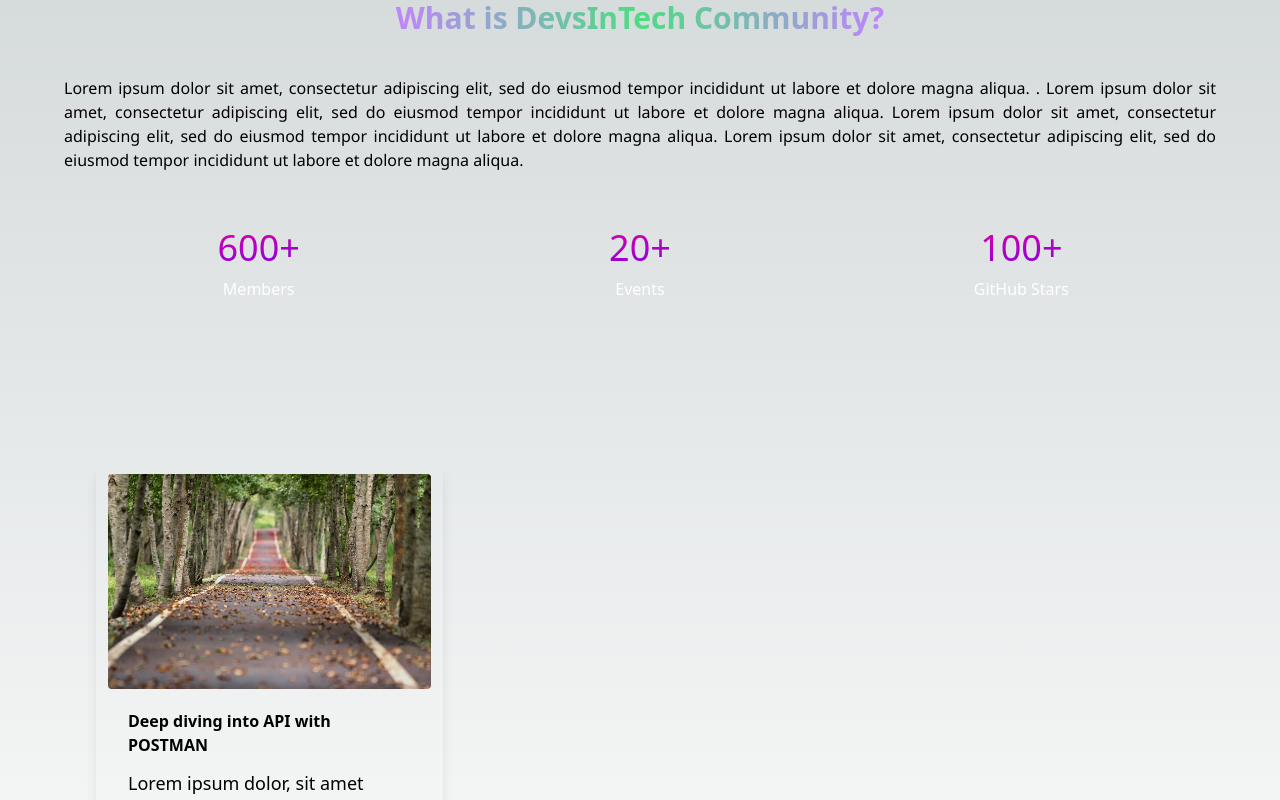
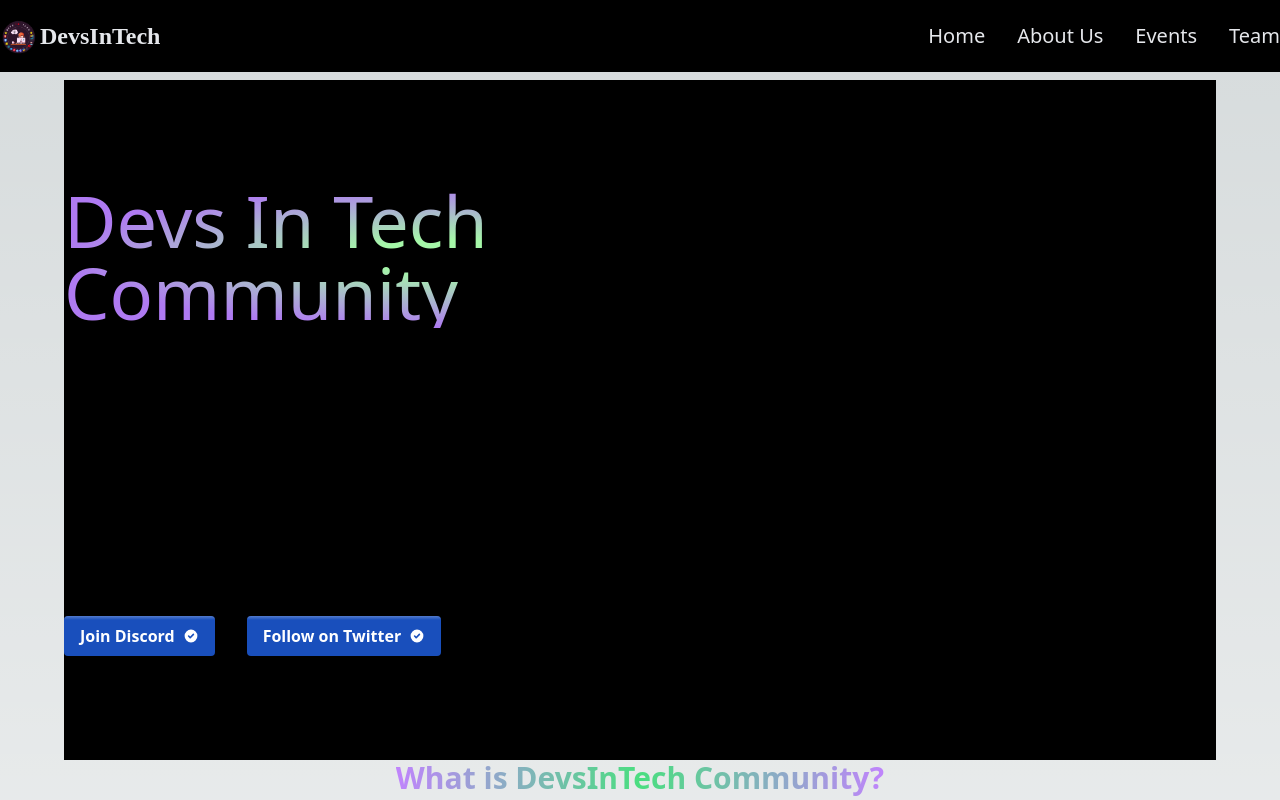
Before and after one commit to devs-in-tech/DevsInTech, a Next.js app: page / in a window 1280 px wide. Shown: the top 800 px of the page. Built offline with nearby package versions, Linux system fonts and the light colour scheme.

Commit message:
feat: addded basic hero section

```diff
--- /dev/null
+++ b/src/components/HeroSection/HeroSection.jsx
@@ -0,0 +1,32 @@
+import Button from "../button";
+
+const HeroSection = () => {
+  return (
+    <div className="min-h-[calc(100vh-120px)] flex items-center bg-black mt-20">
+      <div className="flex items-center justify-center text-center md:items-start md:text-left md:justify-start">
+        <div className="flex flex-col gap-12 md:w-2/3 w-full">
+          <h1 className="hero-heading md:text-7xl text-6xl font-medium">
+            Devs In Tech Community
+          </h1>
+          <p className="md:text-2xl text-xl">
+            Lorem ipsum dolor sit amet, consectetur adipiscing elit, sed do
+            eiusmod tempor incididunt ut labore et dolore magna aliqua. . Lorem
+            ipsum dolor sit amet, consectetur adipiscing elit, sed do eiusmod
+            tempor incididunt ut labore et dolore magna aliqua. Lorem ipsum
+            dolor sit amet, consectetur adipiscing elit, sed do eiusmod tempor
+            incididunt ut labore et dolore magna aliqua.
+          </p>
+          <div className="flex gap-8 items-center justify-center md:justify-start">
+            <Button name="Join Discord" url="https://discord.gg/kpN7ZnPv" />
+            <Button
+              name="Follow on Twitter"
+              url="https://twitter.com/devs_in_tech"
+            />
+          </div>
+        </div>
+      </div>
+    </div>
+  );
+};
+
+export default HeroSection;
--- a/src/components/Navbar.jsx
+++ b/src/components/Navbar.jsx
@@ -1,5 +1,6 @@
-import Image from 'next/image';
-import { useState } from 'react';
+import Image from "next/image";
+import Link from "next/link";
+import { useState } from "react";
 import Logo from "../../public/logo2.png";
 
 const Navbar = () => {
@@ -11,31 +12,43 @@ const Navbar = () => {
   ];
   let [open, setOpen] = useState(false);
   return (
-        <div className='w-full fixed top-0 left-0'>
-            <div className='md:flex items-center justify-around py-4 md:px-10 px-7'>
-                <div className='font-bold text-2xl cursor-pointer flex items-center font-[Poppins]
-      text-gray-800'>
+    <div className="w-full fixed top-0 left-0 bg-black">
+      <div className="bg-black md:flex items-center justify-between py-4 md:px-0 px-7 container mx-auto">
+        <div
+          className="font-bold text-2xl cursor-pointer flex items-center font-[Poppins]
+      text-gray-200"
+        >
           <span>
-                        <Image className='h-10 w-10' src={Logo} alt="" />
+            <Image className="h-10 w-10" src={Logo} alt="" />
           </span>
           DevsInTech
         </div>
 
-                <div onClick={() => setOpen(!open)} className='text-3xl absolute right-8 top-6 cursor-pointer md:hidden'>
-                    <ion-icon name={open ? 'close' : 'menu'}></ion-icon>
+        <div
+          onClick={() => setOpen(!open)}
+          className="text-3xl absolute right-8 top-6 cursor-pointer md:hidden"
+        >
+          <ion-icon name={open ? "close" : "menu"}></ion-icon>
         </div>
-                <ul className={`md:flex md:items-center md:pb-0 pb-12 absolute md:static md:z-auto z-[-1] left-0 w-full md:w-auto md:pl-0 pl-9 transition-all duration-500 ease-in ${open ? 'top-16 ' : 'top-[-490px]'}`}>
-                    {
-                        Links.map((link) => (
-                            <li key={link.name} className='md:ml-8 text-xl md:my-0 my-7'>
-                                <a href={link.link} className='text-gray-800 hover:text-gray-400 duration-500'>{link.name}</a>
+        <ul
+          className={`bg-black md:flex md:items-center md:pb-0 absolute md:static md:z-auto z-[-1] left-0 w-full md:w-auto md:pl-0 pl-9 transition-all duration-500 ease-in ${
+            open ? "top-16 " : "top-[-490px]"
+          }`}
+        >
+          {Links.map((link) => (
+            <li key={link.name} className="md:ml-8 text-xl md:my-0 my-7">
+              <Link
+                href={link.link}
+                className="text-gray-200 hover:text-gray-400 duration-500"
+              >
+                {link.name}
+              </Link>
             </li>
-                        ))
-                    }
+          ))}
         </ul>
       </div>
-        </div >
-    )
-}
+    </div>
+  );
+};
 
-export default Navbar
+export default Navbar;
--- a/src/components/button/index.js
+++ b/src/components/button/index.js
@@ -1,13 +1,18 @@
+import Link from "next/link";
 import { HiCheckCircle } from "react-icons/hi";
 
 const Button = (props) => {
   return (
     <>
-      <button className="bg-[#194fbc] gap-2 flex items-center hover:bg-[#002775 ] text-white font-bold py-2 px-4 rounded relative">
+      <Link
+        target="_blank"
+        href={props.url}
+        className="bg-[#194fbc] gap-2 flex items-center hover:bg-[#002775 ] text-white font-bold py-2 px-4 rounded relative"
+      >
         <span className="absolute top-0 left-0 right-0 h-1  rounded-t-md bg-gradient-to-b from-white to-[#194fbc] opacity-25"></span>
         <span>{props.name}</span>
         <HiCheckCircle />
-      </button>
+      </Link>
     </>
   );
 };
--- a/src/pages/home/index.js
+++ b/src/pages/home/index.js
@@ -1,12 +1,16 @@
 import { AboutCommunity } from "@/components";
 import Cards from "@/components/Events_Cards/Cards";
+import HeroSection from "@/components/HeroSection/HeroSection";
+import Navbar from "@/components/Navbar";
 
 const Home = () => {
   return (
-    <>
+    <div className="container mx-auto">
+      <Navbar />
+      <HeroSection />
       <AboutCommunity />
       <Cards />
-    </>
+    </div>
   );
 };
 
--- a/src/styles/globals.css
+++ b/src/styles/globals.css
@@ -27,3 +27,11 @@ body {
   width: 90%;
   margin: auto;
 }
+
+.hero-heading {
+  background: radial-gradient(50% 50% at 50% 50%, #a5f7a8 22.09%, #af7af2 100%);
+  -webkit-background-clip: text;
+  -webkit-text-fill-color: transparent;
+  background-clip: text;
+  --webkit-text-fill-color: transparent;
+}
```
Also changed, not shown: public/Images/sparkles-bg.png (added). Lines whose indentation alone changed are shown as unchanged.
